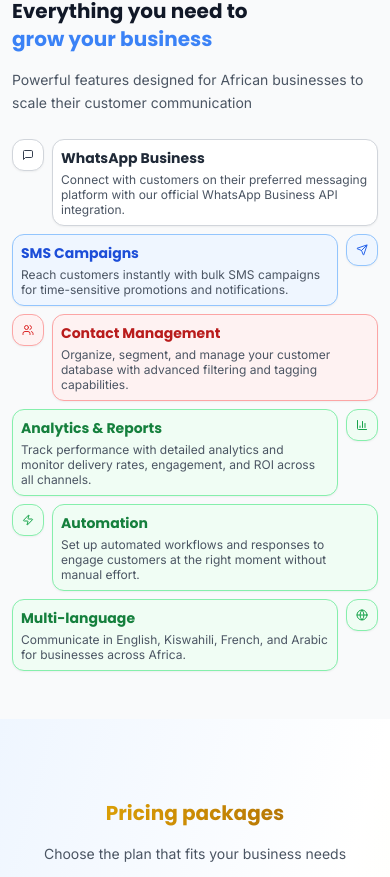
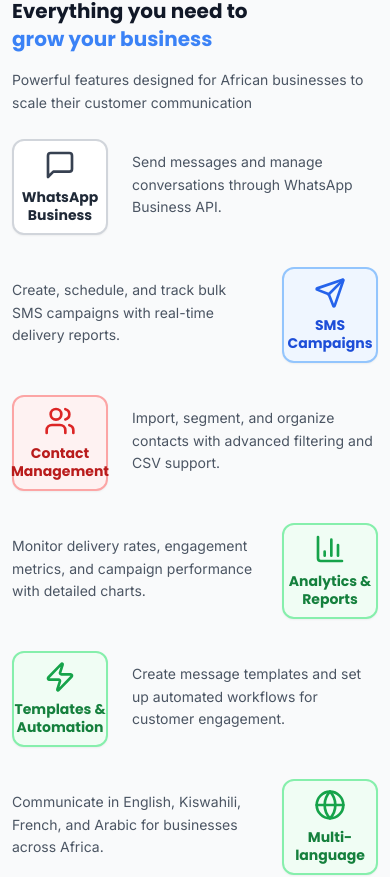
Before and after one commit to quantum-intelligence-africa/mifumosms-frontend, a React (Vite) app: page / in a window 390 px wide. Shown: the part 967-1844 px from the top of the page. Built offline with nearby package versions, Linux system fonts and the light colour scheme; the HTML template or start-up script is replaced by a standard one.

Commit message:
landing page

```diff
--- a/src/pages/Landing.tsx
+++ b/src/pages/Landing.tsx
@@ -267,27 +267,27 @@ const Landing = () => {
     {
       icon: MessageSquare,
       title: "WhatsApp Business",
-      description: "Connect with customers on their preferred messaging platform with our official WhatsApp Business API integration."
+      description: "Send messages and manage conversations through WhatsApp Business API."
     },
     {
       icon: Send,
       title: "SMS Campaigns",
-      description: "Reach customers instantly with bulk SMS campaigns for time-sensitive promotions and notifications."
+      description: "Create, schedule, and track bulk SMS campaigns with real-time delivery reports."
     },
     {
       icon: Users,
       title: "Contact Management",
-      description: "Organize, segment, and manage your customer database with advanced filtering and tagging capabilities."
+      description: "Import, segment, and organize contacts with advanced filtering and CSV support."
     },
     {
       icon: BarChart3,
       title: "Analytics & Reports",
-      description: "Track performance with detailed analytics and monitor delivery rates, engagement, and ROI across all channels."
+      description: "Monitor delivery rates, engagement metrics, and campaign performance with detailed charts."
     },
     {
       icon: Zap,
-      title: "Automation",
-      description: "Set up automated workflows and responses to engage customers at the right moment without manual effort."
+      title: "Templates & Automation",
+      description: "Create message templates and set up automated workflows for customer engagement."
     },
     {
       icon: Globe,
@@ -522,33 +522,26 @@ const Landing = () => {
 
             {/* Right Column - Feature Cards Grid */}
             <div className="w-full">
-              {/* Mobile: Side-by-side alternating layout */}
-              <div className="sm:hidden space-y-2">
+              {/* Mobile: Reference-style layout with alternating descriptions */}
+              <div className="sm:hidden space-y-8">
                 {features.map((feature, index) => (
-                  <div key={index} className={`flex items-start gap-2 ${index % 2 === 0 ? 'flex-row' : 'flex-row-reverse'}`}>
-                    {/* Mini Icon Container */}
-                    <div className={`flex-shrink-0 w-8 h-8 rounded-lg border flex items-center justify-center shadow-sm ${
+                  <div key={index} className={`flex items-start gap-6 ${index % 2 === 0 ? 'flex-row' : 'flex-row-reverse'}`}>
+                    {/* Feature Block */}
+                    <div className={`flex-shrink-0 w-24 h-24 rounded-lg border-2 flex flex-col items-center justify-center shadow-sm ${
                       index === 0 ? 'bg-white border-gray-300' :
                       index === 1 ? 'bg-blue-50 border-blue-300' :
                       index === 2 ? 'bg-red-50 border-red-300' :
                       'bg-green-50 border-green-300'
                     }`}>
-                      <feature.icon className={`w-3 h-3 ${
+                      {/* Icon at top-center */}
+                      <feature.icon className={`w-8 h-8 mb-2 ${
                         index === 0 ? 'text-gray-700' :
                         index === 1 ? 'text-blue-600' :
                         index === 2 ? 'text-red-600' :
                         'text-green-600'
                       }`} />
-                    </div>
-
-                    {/* Content Card */}
-                    <div className={`flex-1 p-2 rounded-lg border shadow-sm ${
-                      index === 0 ? 'bg-white border-gray-300' :
-                      index === 1 ? 'bg-blue-50 border-blue-300' :
-                      index === 2 ? 'bg-red-50 border-red-300' :
-                      'bg-green-50 border-green-300'
-                    }`}>
-                      <h3 className={`font-bold text-sm mb-1 ${
+                      {/* Title centered below icon */}
+                      <h3 className={`font-bold text-sm text-center leading-tight ${
                         index === 0 ? 'text-gray-800' :
                         index === 1 ? 'text-blue-700' :
                         index === 2 ? 'text-red-700' :
@@ -556,7 +549,11 @@ const Landing = () => {
                       }`}>
                         {feature.title}
                       </h3>
-                      <p className="text-xs text-gray-600 leading-tight">
+                    </div>
+
+                    {/* Description text - alternates sides */}
+                    <div className="flex-1 pt-3">
+                      <p className="text-sm text-gray-600 leading-relaxed">
                         {feature.description}
                       </p>
                     </div>
```
